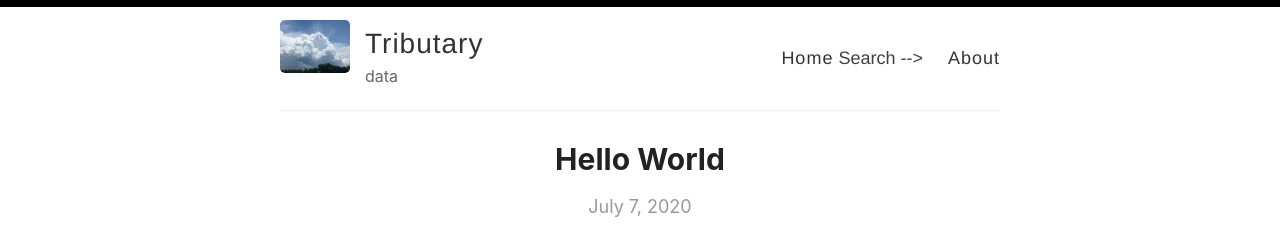
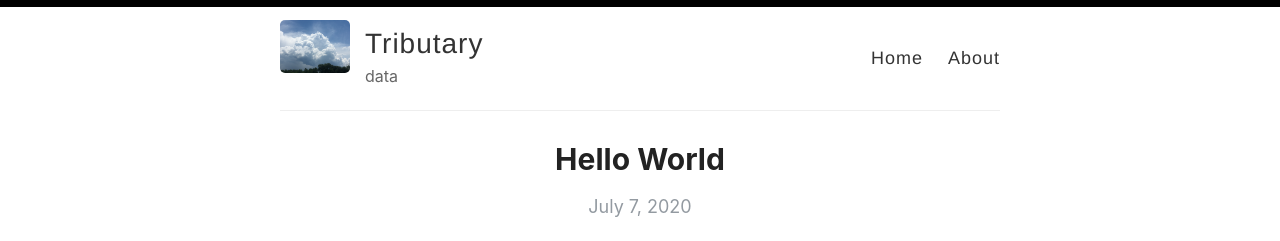
Before and after one commit to oroconnor/reverie, a Jekyll site: the page built from index.html, in a window 1280 px wide. Shown: the top 241 px of the page. Built offline with Jekyll 4.4.1, drawn with Linux system fonts in a browser that asks for light colours; the list of posts is cut into pages by our own code.

Commit message:
Removed "Search" Page

```diff
--- a/_layouts/default.html
+++ b/_layouts/default.html
@@ -28,7 +28,6 @@
 
             <nav>
               <a href="{{ site.baseurl }}/">Home</a>
-              <! -- <a href="{{ site.baseurl }}/search">Search</a> -->
               <a href="{{ site.baseurl }}/about">About</a>
             </nav>
           </header>
```
